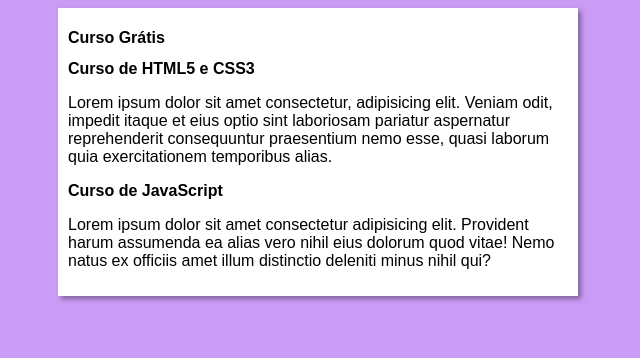
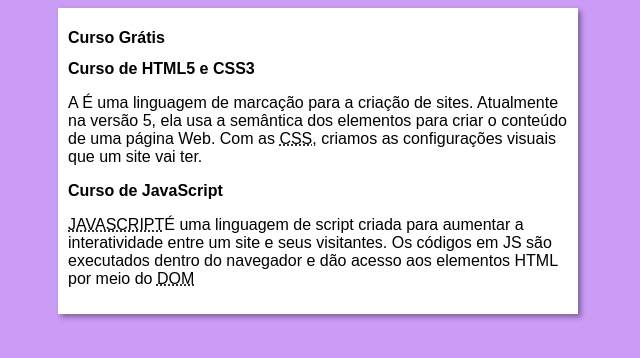
Before and after one commit to Liexors/Projeto-Site, a plain HTML site: page index.html in a window 1280 px wide. Shown: the whole page, without its empty margins (322-962 px from the left). Drawn offline with Linux system fonts and the light colour scheme.

Commit message:
Update index.html

```diff
--- a/index.html
+++ b/index.html
@@ -13,11 +13,13 @@
         </header>
         <article>
             <h2>Curso de HTML5 e CSS3</h2>
-            <p>Lorem ipsum dolor sit amet consectetur, adipisicing elit. Veniam odit, impedit itaque et eius optio sint laboriosam pariatur aspernatur reprehenderit consequuntur praesentium nemo esse, quasi laborum quia exercitationem temporibus alias.</p>
+            <p>A <abbr title="HyperText Markup Language"HTML></abbr> É uma linguagem de marcação para a criação de sites. Atualmente na versão 5,
+            ela usa a semântica dos elementos para criar o conteúdo de uma página Web. Com as <abbr title="Cascading Style Sheets">CSS</abbr>, criamos as
+            configurações visuais que um site vai ter.</p>
         </article>
         <article>
             <h2>Curso de JavaScript</h2>
-            <p>Lorem ipsum dolor sit amet consectetur adipisicing elit. Provident harum assumenda ea alias vero nihil eius dolorum quod vitae! Nemo natus ex officiis amet illum distinctio deleniti minus nihil qui?</p>
+            <p><abbr title="JavaScript">JAVASCRIPT</abbr>É uma linguagem de script criada para aumentar a interatividade entre um site e seus visitantes. Os códigos em JS são executados dentro do navegador e dão acesso aos elementos HTML por meio do <abbr title="Document Object Model">DOM</abbr></p>
         </article>
     </main>
 
```
